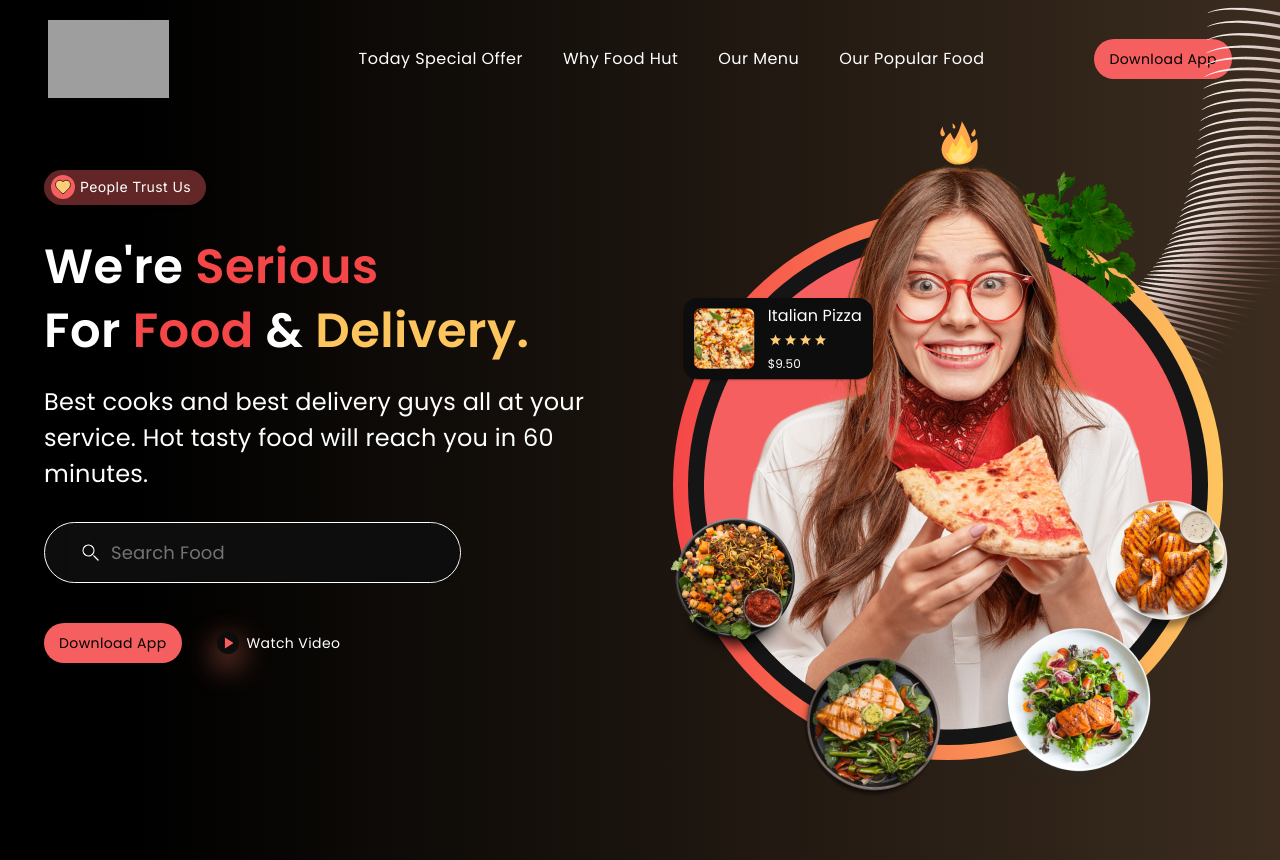
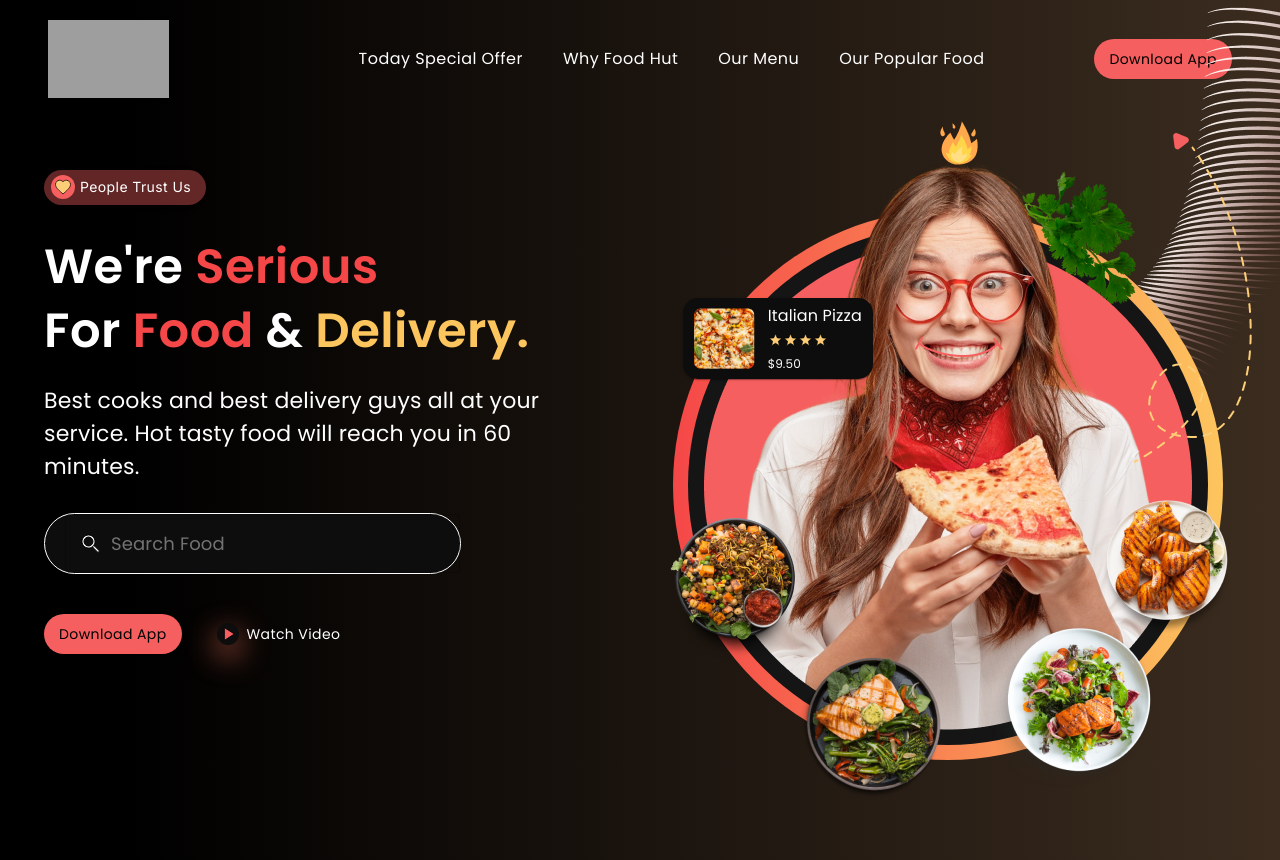
Before and after one commit to FaizaaanMohammed/Food-Hut, a React (Create React App) app: page / in a window 1280 px wide. Built offline with nearby package versions, Linux system fonts and the light colour scheme; grey boxes are pictures that could not be loaded; a web font is replaced by a local one.

Commit message:
reduce font size in banner section

```diff
--- a/src/cms/Home/Home.jsx
+++ b/src/cms/Home/Home.jsx
@@ -24,6 +24,8 @@ import food3 from "../../Assets/Images/food3.png";
 import food4 from "../../Assets/Images/food4.png";
 import pizzaImage from "../../Assets/Images/banner pizza.png";
 import StarIcon from "@mui/icons-material/Star";
+import vector3 from '../../Assets/Images/Vector 3.png'
+import polygon from '../../Assets/Images/Polygon 1.png'
 const Home = () => {
   return (
     <>
@@ -78,7 +80,7 @@ const Home = () => {
                 className={Hero.heroSecHeading}
                 sx={{
                   fontSize: {
-                    xs: "48px!important",
+                    xs: "40px!important", sm:"48px!important",
                     lineHeight: "135%",
                     fontWeight: "600!important",
                     letterSpacing: "0%",
@@ -92,7 +94,7 @@ const Home = () => {
               </Typography>
               <Typography
                 className={Hero.bannerSecPara}
-                sx={{ xs: { fontSize: "20px!important" } }}
+                sx={{ fontSize: { xs: "22px!important" } }}
               >
                 Best cooks and best delivery guys all at your{" "}
                 <br className={Hero.breakk} /> service. Hot tasty food will
@@ -280,6 +282,14 @@ const Home = () => {
                     </Typography>
                   </Box>
                 </Card>
+                {/* end pizza card */}
+                <Box sx={{position:"absolute",zIndex:"76575",top:"7%",left:"80%",display:{xs:"none",sm:"block"}}}>
+                  <img src={vector3} alt="vector3" />
+                </Box>
+                {/* end vector part */}
+                <Box sx={{position:"absolute",top:"5%",left:"86.5%",display:{xs:"none",sm:"block"}}}>
+                  <img src={polygon} alt="polygon" />
+                </Box>
               </Box>
             </Grid>
           </Grid>
--- a/src/cms/Home/Home.module.css
+++ b/src/cms/Home/Home.module.css
@@ -240,6 +240,15 @@
             background-size:cover;
 
           }
+          .Background{
+            background: linear-gradient(to top,  #000000 10%, rgba(59,44,31,1) 205%);
+          }
+          .linearStyle{
+            position: absolute!important;
+            top: 0%!important;
+            right: 0%!important;
+            height: 700px!important;
+        }
       }
 
       /* Media query */
```
Also changed, not shown: src/Assets/Images/Polygon 1.png (added), src/Assets/Images/Vector 3.png (added).
